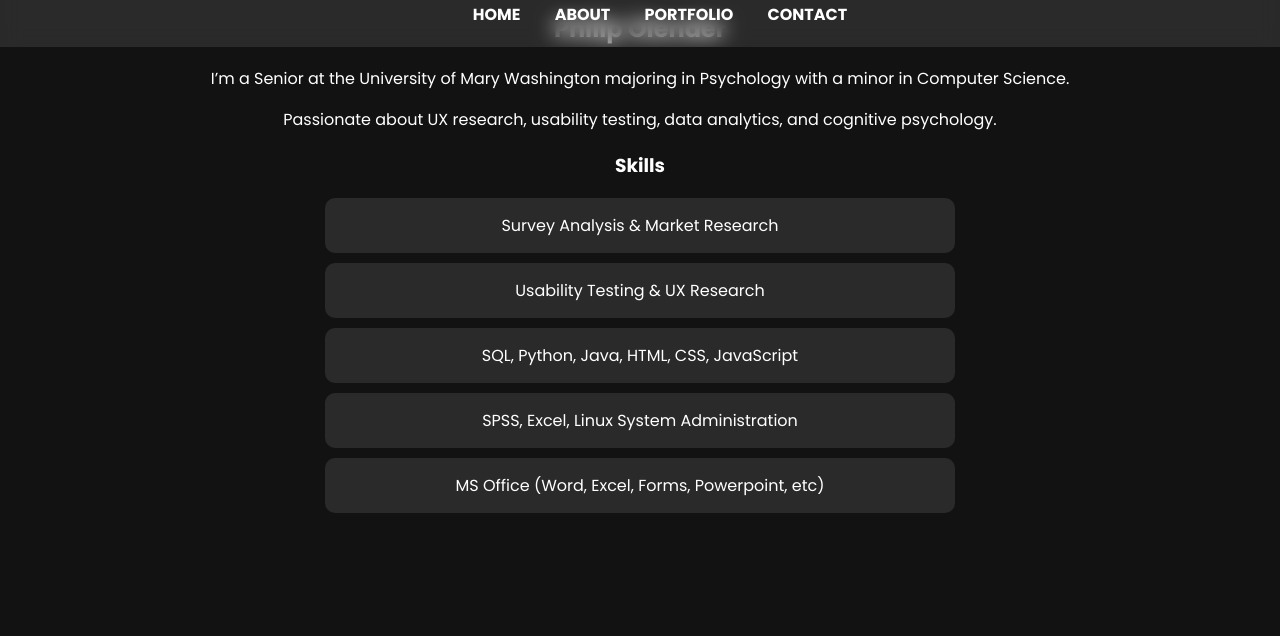
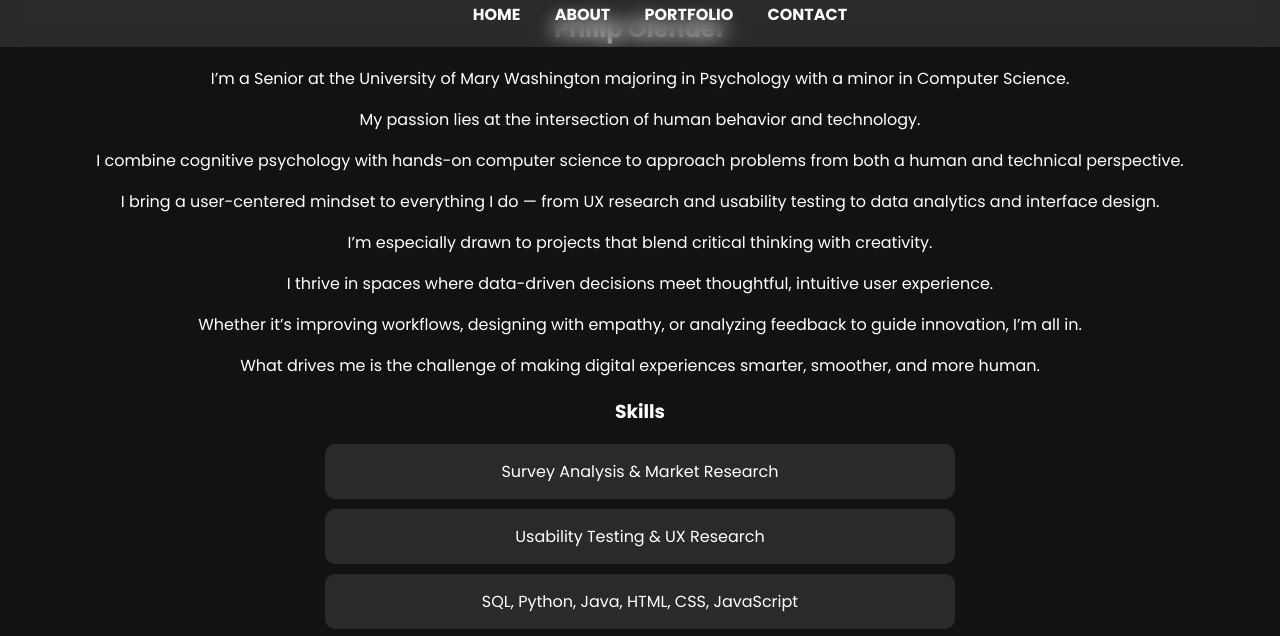
Before and after one commit to ph1lbetter/philip-portfolio, a plain HTML site: page about.html in a window 1280 px wide. Shown: the part 109-745 px from the top of the page. Drawn offline with Linux system fonts and the light colour scheme.

Commit message:
Update about.html

```diff
--- a/about.html
+++ b/about.html
@@ -20,7 +20,13 @@
   <section class="content">
     <h2>Philip Olender</h2>
     <p>I’m a Senior at the University of Mary Washington majoring in Psychology with a minor in Computer Science.</p>
-    <p>Passionate about UX research, usability testing, data analytics, and cognitive psychology.</p>
+    <p>My passion lies at the intersection of human behavior and technology.</p>
+    <p>I combine cognitive psychology with hands-on computer science to approach problems from both a human and technical perspective.</p>
+    <p>I bring a user-centered mindset to everything I do — from UX research and usability testing to data analytics and interface design.</p>
+    <p>I’m especially drawn to projects that blend critical thinking with creativity.</p>
+    <p>I thrive in spaces where data-driven decisions meet thoughtful, intuitive user experience.</p>
+    <p>Whether it’s improving workflows, designing with empathy, or analyzing feedback to guide innovation, I’m all in.</p>
+    <p>What drives me is the challenge of making digital experiences smarter, smoother, and more human.</p>
 
     <h3>Skills</h3>
     <ul>
```
